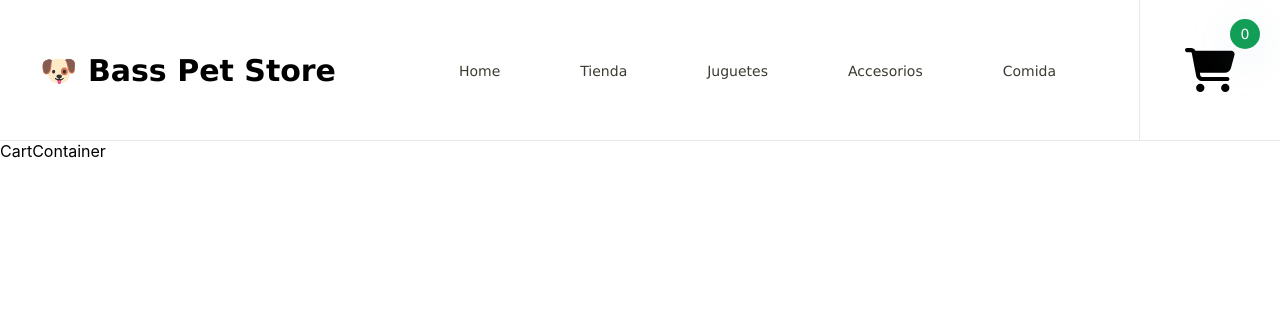
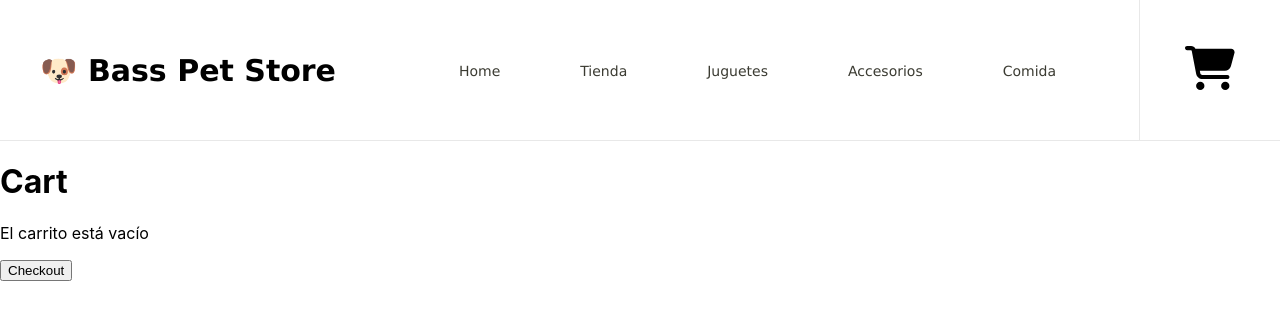
Before and after one commit to ecostabal/react_coder, a React (Create React App) app: page /cart in a window 1280 px wide. Shown: the top 320 px of the page. Built offline with nearby package versions, Linux system fonts and the light colour scheme.

Commit message:
avanzandoMas

```diff
--- a/package.json
+++ b/package.json
@@ -14,6 +14,7 @@
     "react-dom": "^18.2.0",
     "react-router-dom": "^6.14.2",
     "react-scripts": "5.0.1",
+    "react-toastify": "^9.1.3",
     "web-vitals": "^2.1.4"
   },
   "scripts": {
--- a/src/components/CartContainer/CartContainer.jsx
+++ b/src/components/CartContainer/CartContainer.jsx
@@ -1,8 +1,35 @@
-import React from 'react';
+import React, { useContext } from 'react';
 import "./CartContainer.css";
+import { cartContext } from "../../context/cartContext";
 
 function CartContainer() {
-    return <div>CartContainer</div>
+    const { cart, removeItem } = useContext(cartContext);
+
+    return (
+        <div>
+            <h1>Cart</h1>
+            {cart.length === 0 ? ( // Agrega el condicional para verificar si el carrito está vacío
+                <p>El carrito está vacío</p>
+            ) : (
+                cart.map((item) => (
+                    <div key={item.id}>
+                        <h2>{item.title}</h2>
+                        <p>$ {item.price}</p>
+                        <p>Cantidad: {item.count}</p>
+                        <p>Precio Total: ${item.count * item.price}</p>
+                        <button onClick={() => removeItem(item.id)}>Eliminar Item</button>
+                    </div>
+                ))
+            )}
+            {cart.length > 0 && ( // Solo muestra el precio total y el botón de checkout si el carrito no está vacío
+                <div>
+                    Precio total de la compra es $ {cart[0].totalPrice}
+                </div>
+            )}
+            <button>Checkout</button>
+        </div>
+
+    )
 }
 
 export default CartContainer;
--- a/src/components/CartWidget/CartWidget.jsx
+++ b/src/components/CartWidget/CartWidget.jsx
@@ -1,17 +1,21 @@
-import "./CartWidget.css";
 import React, { useContext } from 'react';
 import { cartContext } from "../../context/cartContext";
+import { Link } from "react-router-dom";
+import "./CartWidget.css";
 
-
-function CartWidget(){
+function CartWidget() {
     const context = useContext(cartContext);
 
+    const totalItemsInCart = context.getTotalItemsInCart();
+
     return (
-        <div className="carrito">
-            <img className="icono" src="./assets/cart-shopping-solid.svg" alt="Carrito"/>
-            <p> {context.getTotalItemsInCart()} </p>
-        </div>
-        )
-    }
+        <Link className="carrito" to="/cart">
+            <div>
+                <img className="icono" src="./assets/cart-shopping-solid.svg" alt="Carrito" />
+                {totalItemsInCart > 0 && <p>{totalItemsInCart}</p>}
+            </div>
+        </Link>
+    );
+}
 
 export default CartWidget;
--- a/src/components/ItemDetailContainer/ItemDetail.jsx
+++ b/src/components/ItemDetailContainer/ItemDetail.jsx
@@ -4,6 +4,8 @@ import { Link, useParams } from "react-router-dom";
 import ButtonComponent from "../ButtonComponent/ButtonComponent";
 import ItemCount from "../ItemCount/ItemCount";
 import { cartContext } from "../../context/cartContext";
+import { ToastContainer, toast } from 'react-toastify';
+import 'react-toastify/dist/ReactToastify.css';
 
 function ItemDetailContainer() {
   const [product, setProduct] = useState({});
@@ -23,8 +25,8 @@ function ItemDetailContainer() {
 
   function handleAddToCart(clickCount) {
     addToCart(product, clickCount);
-    alert(`Producto agregado al carrito, cantidad: ${clickCount}`);
     setIsAddedToCart(true);
+    toast.success(`${clickCount} producto(s) agregado(s).`);
   }
 
   return (
@@ -43,7 +45,7 @@ function ItemDetailContainer() {
     {product.stock > 0 ? (
         /* Si tenemos STOCK */
         isAddedToCart ? (
-          <button className="irAlCarrito" href="/cart">Ir al carrito</button>
+          <Link to="/cart" className="irAlCarrito">Ir al carrito</Link>
         ) : (
           <ItemCount stock={4} onConfirm={handleAddToCart} />
         )
@@ -54,6 +56,7 @@ function ItemDetailContainer() {
     <Link to="/">
         <button className="volverBoton">Volver al inicio</button>
     </Link>
+    <ToastContainer/>
   </div>
   );
 }
--- a/src/components/ItemDetailContainer/ItemDetailContainer.css
+++ b/src/components/ItemDetailContainer/ItemDetailContainer.css
@@ -49,8 +49,11 @@
 }
 
 .irAlCarrito {
+    text-decoration: none;
+    display: flex;
+    align-items: center;
+    justify-content: center;
     margin-top: 40px;
-    text-align: center;
     border-radius:  5px;
     height: 50px;
     width: 400px;
```
Also changed, not shown: 1 other file (tests, documents, lock files or other folders).
